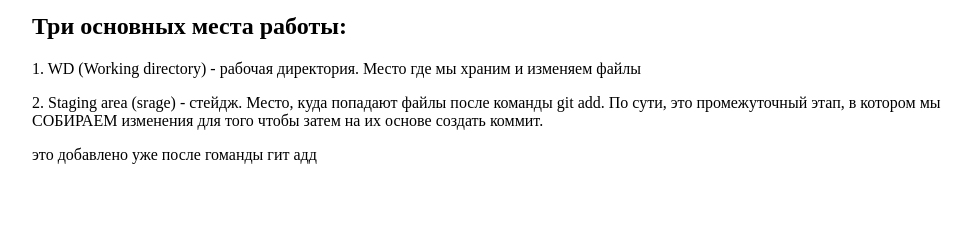
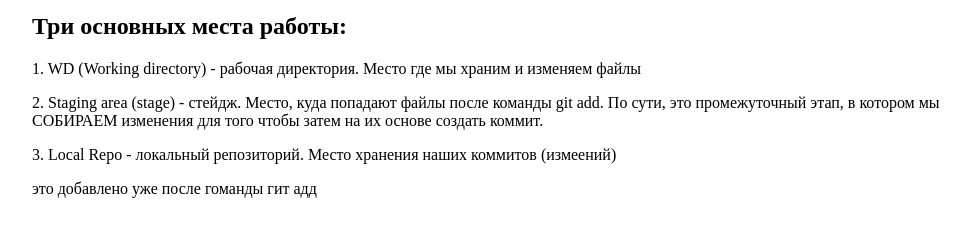
Before and after one commit to EricPaytyan/learnGit, a plain HTML site: page index.html in a window 1280 px wide. Shown: the part 180-416 px from the top of the page, without its empty margins (128-1099 px from the left). Drawn offline with Linux system fonts and the light colour scheme.

Commit message:
add local repo description

```diff
--- a/index.html
+++ b/index.html
@@ -23,8 +23,8 @@
   <h2>Три основных места работы:</h2>
 
   <p>1. WD (Working directory) - рабочая директория. Место где мы храним и изменяем файлы</p>
-  <p>2. Staging area (srage) - стейдж. Место, куда попадают файлы после команды git add. По сути, это промежуточный этап, в котором мы СОБИРАЕМ изменения для того чтобы затем на их основе создать коммит.</p>
-  <p></p>
+  <p>2. Staging area (stage) - стейдж. Место, куда попадают файлы после команды git add. По сути, это промежуточный этап, в котором мы СОБИРАЕМ изменения для того чтобы затем на их основе создать коммит.</p>
+  <p>3. Local Repo - локальный репозиторий. Место хранения наших коммитов (измеений)</p>
   <p></p>
 
   это добавлено уже после гоманды гит адд
```
